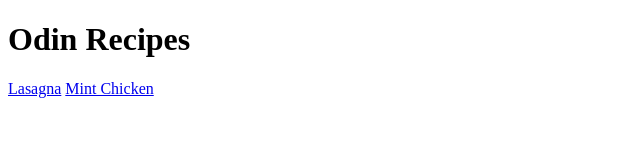
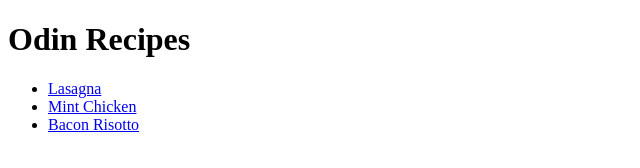
Before and after one commit to JDuffor/odin-recipes, a plain HTML site: page index.html in a window 1280 px wide. Shown: the whole page, without its empty margins (0-640 px from the left). Drawn offline with Linux system fonts and the light colour scheme.

```diff
--- a/index.html
+++ b/index.html
@@ -7,7 +7,10 @@
 </head>
 <body>
     <h1>Odin Recipes</h1>
-    <a href="recipes/lasagna.html">Lasagna</a>
-    <a href="recipes/chicken.html">Mint Chicken</a>
+    <ul>
+        <li><a href="recipes/lasagna.html">Lasagna</a></li>
+        <li><a href="recipes/chicken.html">Mint Chicken</a></li>
+        <li><a href="recipes/risotto.html">Bacon Risotto</a></li>
+    </ul>
 </body>
 </html>
```
Also changed, not shown: recipes/chicken.html (+1 -1 lines), recipes/lasagna.html (+1 -1 lines).
